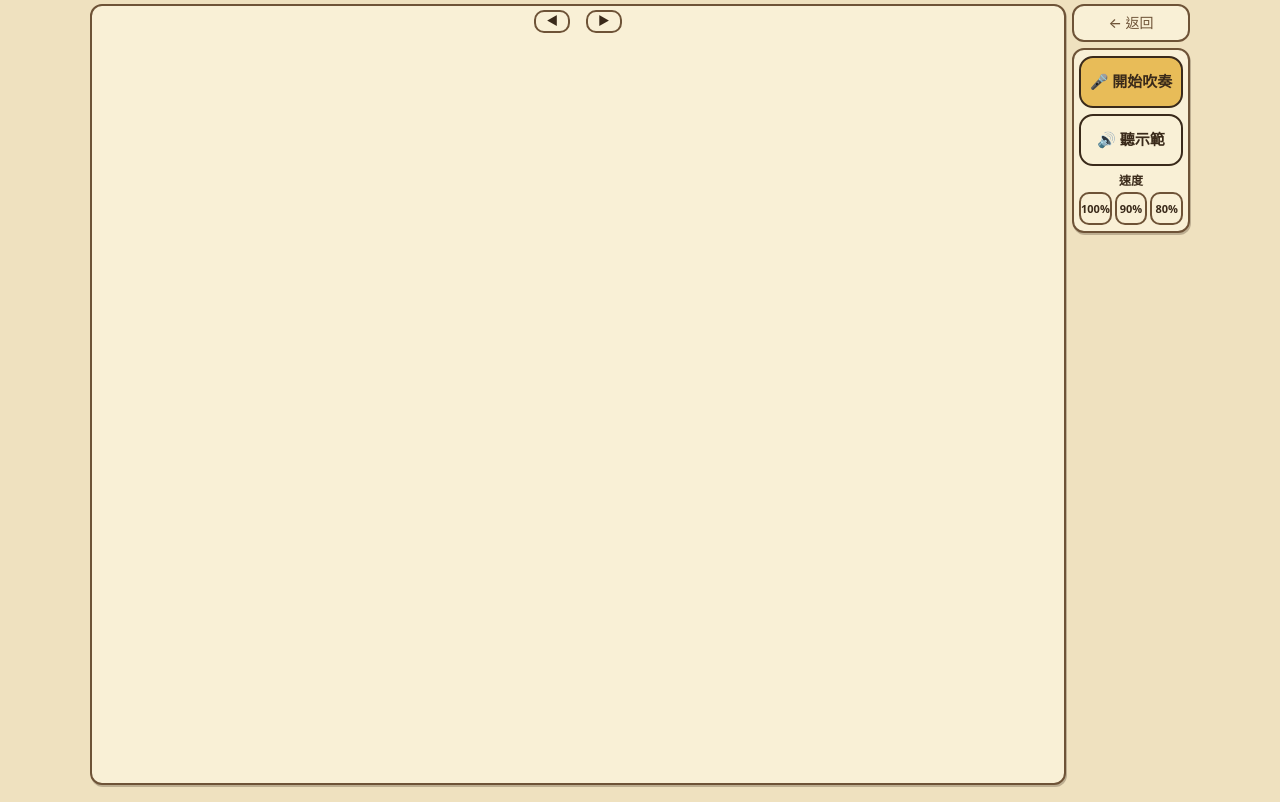
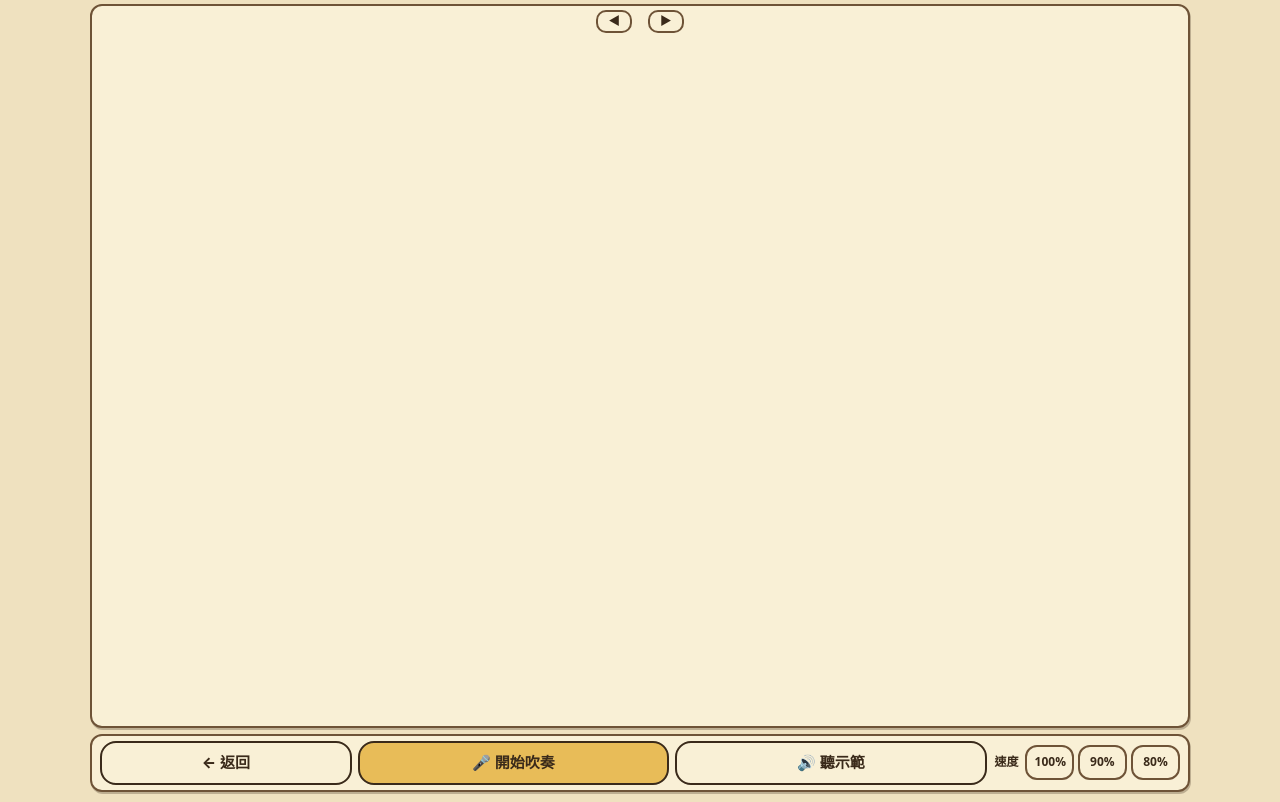
Before and after one commit to ocarina-practice-org/ocarina-practice, a plain HTML site: page song.html in a window 1280 px wide. Drawn offline with Linux system fonts and the light colour scheme.

Commit message:
Back/start/demo in one row with unified style; Gloria sections m1-15, 16-35, 36-55, 56-72 (max 20 bars)
Co-Authored-By: Claude Sonnet 5.5 <noreply@anthropic.com>

```diff
--- a/gloria-songs.js
+++ b/gloria-songs.js
@@ -90,8 +90,8 @@ const M=[
 /*72*/"6:1 0:3"
 ];
 const up=M.map(m=>Array.isArray(m)?m[0]:m), down=M.map(m=>Array.isArray(m)?m[1]:m);
-/* 預設選曲範圍：每 8 小節一個樂句（練習追蹤用），另加全曲 */
-const PRE=[['m1–8（主題）',1,8],['m9–16（跑句）',9,16],['m17–24',17,24],['m25–32',25,32],['m33–40',33,40],['m41–48（長音）',41,48],['m49–56',49,56],['m57–64',57,64],['m65–72（結尾）',65,72],['m1–72（全曲）',1,72]];
+/* 預設選曲範圍：四大段（練習追蹤用） */
+const PRE=[['第1段　m1–15',1,15],['第2段　m16–35',16,35],['第3段　m36–55',36,55],['第4段　m56–72',56,72]];
 S.gloriaup={id:'gloriaup',title:'Gloria（上聲部）',ts:[4,4],bars:up,presets:PRE};
 S.gloriadown={id:'gloriadown',title:'Gloria（下聲部）',ts:[4,4],bars:down,presets:PRE};
 })(typeof window!=='undefined'?window:globalThis);
--- a/song.html
+++ b/song.html
@@ -23,8 +23,10 @@ h2{font-size:17px;margin:0 0 8px}
 .btn:disabled{opacity:.5}
 .btnrow{display:flex;gap:8px}
 .btnrow .btn{width:auto}
-#goBtn{flex:1.5}
-#demoBtn{flex:1;font-size:17px;background:var(--vellum-2)}
+#goBtn,#demoBtn,#back{flex:1;font-size:17px;font-weight:800;color:var(--ink);padding:12px 4px;white-space:nowrap}
+#goBtn{background:var(--gold-hi)}
+#demoBtn,#back{background:var(--vellum-2)}
+#back{flex:.8}
 #demoBtn.on{background:var(--gold-hi)}
 .hint{font-size:13px;color:var(--ink-2);margin:6px 0 0}
 .task{font-size:18px;font-weight:800}
@@ -65,6 +67,11 @@ ul.errs li b{font-weight:800}
 .pager button:disabled{opacity:.35}
 body.focus .pager button{visibility:hidden}
 body.focus #pageTitle,body.focus #taskCard,body.focus #protoNote,body.focus #mockNote,body.focus #inapp,body.focus #ctlCard .row,body.focus #ctlCard .hint,body.focus #goBtn{display:none}
+.seg{display:flex;flex:1;gap:6px}
+.seg button{flex:1;font:inherit;font-size:15px;font-weight:800;padding:8px 0;border:2px solid var(--ink-2);border-radius:12px;background:var(--vellum-2);color:var(--ink);cursor:pointer}
+.seg button.on{background:var(--gold-hi);border-color:var(--ink)}
+.seg button:disabled{opacity:.5}
+#bpm{display:none}
 @media (orientation:portrait){
   /* 直向：一句 2 小節，標題、說明收掉，樂譜＋開始吹奏＋聽示範＋速度擠在同一屏 */
   body{padding:6px 10px calc(8px + env(safe-area-inset-bottom))}
@@ -75,31 +82,27 @@ body.focus #pageTitle,body.focus #taskCard,body.focus #protoNote,body.focus #moc
   #taskCard .task{font-size:15px}
   #scoreTitle{font-size:14px;margin:0 0 2px}
   .pager{margin:0 0 2px}
-  #ctlCard .btn{padding:10px;font-size:18px}
+  #ctlCard .btnrow{gap:6px}
   #ctlCard .row{margin-top:8px}
 }
 @media (orientation:landscape) and (min-width:560px){
-  /* 橫向：左邊大樂譜；右邊一欄集中「返回、開始吹奏、聽示範、速度」，整頁不捲動 */
-  body{padding:4px 8px calc(4px + env(safe-area-inset-bottom))}
-  .wrap{max-width:1100px;display:grid;grid-template-columns:minmax(0,1fr) 118px;grid-template-rows:auto 1fr;column-gap:6px;align-items:start}
+  /* 橫向：樂譜佔滿上方，下面一排「返回／開始吹奏／聽示範」＋速度，整頁不捲動 */
+  body{padding:4px 10px calc(4px + env(safe-area-inset-bottom))}
+  .wrap{max-width:1100px}
   h1,#protoNote,#mockNote,#taskCard,#scoreTitle,#inapp,#ctlCard .hint,#rowSong,#rowPreset,#rowRange,#ctlCard .row:has(#tol){display:none}
-  #scoreCard{grid-column:1;grid-row:1/3;margin:0;padding:4px 6px;border-radius:12px}
-  .back{grid-column:2;grid-row:1;text-align:center;font-size:14px;padding:6px 0;border:2px solid var(--ink-2);border-radius:12px;background:var(--vellum-2);width:100%;margin:0 0 6px}
-  #ctlCard{grid-column:2;grid-row:2;margin:0;padding:6px;border-radius:12px}
-  #resCard{grid-column:1/3;grid-row:3}
-  .card{box-shadow:1px 2px 0 var(--shadow)}
-  .pager{margin:0 0 2px;gap:8px;font-size:12px}
+  .card{margin:0 0 6px;padding:5px 8px;border-radius:12px;box-shadow:1px 2px 0 var(--shadow)}
+  #scoreCard{padding:4px 8px}
+  .pager{margin:0 0 1px;gap:8px;font-size:12px}
   .pager button{font-size:12px;padding:0 10px}
-  svg.score{max-height:calc(100vh - 56px)}
-  #ctlCard .btnrow{flex-direction:column;gap:6px}
-  #ctlCard .btn{font-size:15px;padding:8px 4px;min-height:46px}
-  #ctlCard .row .seg button{font-size:11px;padding:6px 0;min-width:0;border-radius:10px}
-  #ctlCard .row .seg{gap:3px;width:100%}
-  #ctlCard{padding:6px 5px}
+  svg.score{max-height:calc(100vh - 112px)}
+  #ctlCard{display:flex;gap:8px;align-items:center}
+  #ctlCard .btnrow{flex:1;gap:6px}
+  #ctlCard .btn{font-size:15px;padding:8px 4px;min-height:44px}
+  #ctlCard .row{margin:0;flex:0 0 auto;gap:6px}
+  #ctlCard .row label{font-size:12px}
+  #ctlCard .row .seg{gap:4px;flex:none}
+  #ctlCard .row .seg button{font-size:12px;padding:6px 8px;min-width:48px}
   #stopBtn{margin-top:0!important;font-size:14px}
-  #ctlCard .row{margin-top:6px;flex-direction:column;align-items:stretch;gap:2px}
-  #ctlCard .row label{font-size:12px;text-align:center}
-  #ctlCard select{font-size:14px;padding:3px 4px}
   body.focus .pager{display:none}
   #liveBox{display:grid;grid-template-columns:80px 1fr;column-gap:8px;align-items:center}
   #liveBox .count{grid-column:1;grid-row:1/3;font-size:38px;min-height:0}
@@ -108,22 +111,15 @@ body.focus #pageTitle,body.focus #taskCard,body.focus #protoNote,body.focus #moc
   #liveBox .gtext{grid-column:2;grid-row:2;min-height:20px;font-size:15px}
   #liveBox .vol{grid-column:2;grid-row:3;margin-top:2px}
 }
-.seg{display:flex;flex:1;gap:6px}
-.seg button{flex:1;font:inherit;font-size:15px;font-weight:800;padding:8px 0;border:2px solid var(--ink-2);border-radius:12px;background:var(--vellum-2);color:var(--ink);cursor:pointer}
-.seg button.on{background:var(--gold-hi);border-color:var(--ink)}
-.seg button:disabled{opacity:.5}
-#bpm{display:none}
-#ctlCard .btnrow .btn{flex:1;min-height:52px;border-radius:14px}
 [hidden]{display:none!important}
 </style>
 <script src="save-core.js"></script>
 <script src="sfx.js"></script>
 <script src="song-shim.js"></script>
-<script>if(window.Sfx){Sfx.auto('.back','nav');Sfx.auto('.btn:not(#goBtn):not(#stopBtn):not(#demoBtn)','tap');}</script>
+<script>if(window.Sfx){Sfx.auto('.btn:not(#goBtn):not(#stopBtn):not(#demoBtn)','tap');}</script>
 </head>
 <body>
 <div class="wrap">
-  <button class="back" id="back">← 返回</button>
   <h1 id="pageTitle">分段練習（原型）</h1>
 
   <div class="card warn" id="inapp" hidden>⚠️ 看起來在 LINE／臉書／IG 的內建瀏覽器，常常擋麥克風。請點右上角「⋯」→ 用 Safari／Chrome 開啟。</div>
@@ -156,7 +152,7 @@ body.focus #pageTitle,body.focus #taskCard,body.focus #protoNote,body.focus #moc
   </section>
 
   <section class="card" id="ctlCard">
-    <div class="btnrow"><button class="btn" id="goBtn" data-nosfx>🎤 開始吹奏</button><button class="btn alt" id="demoBtn" data-nosfx>🔊 聽示範</button></div>
+    <div class="btnrow"><button class="btn alt back" id="back" data-nosfx>← 返回</button><button class="btn" id="goBtn" data-nosfx>🎤 開始吹奏</button><button class="btn alt" id="demoBtn" data-nosfx>🔊 聽示範</button></div>
     <button class="btn alt" id="stopBtn" data-nosfx hidden style="margin-top:8px">⏹ 中途停止（這次不算）</button>
     <div class="row" id="rowSong"><label for="song">曲子</label><select id="song"></select></div>
     <div class="row" id="rowPreset"><label for="preset">範圍</label><select id="preset"></select></div>
@@ -170,7 +166,7 @@ body.focus #pageTitle,body.focus #taskCard,body.focus #protoNote,body.focus #moc
       <div class="seg" id="bpmSeg" role="group" aria-label="速度"><button type="button" data-v="100">100%</button><button type="button" data-v="90">90%</button><button type="button" data-v="80">80%</button></div></div>
     <div class="row"><label for="tol">音準容許</label>
       <select id="tol"><option value="10">±10 音分</option><option value="15">±15 音分</option><option value="25" selected>±25 音分（鬆）</option><option value="40">±40 音分（很鬆）</option></select></div>
-    <p class="hint">「聽示範」會用目前選的小節與速度，先 4 拍預備拍再播一遍（合成音，不是真陶笛），樂譜游標會跟著走；示範時麥克風是關的。<br>按「開始吹奏」後先聽 4 拍預備拍，接著照譜吹；休止符就停下來。音準、節拍都對，才算一次「正確」。相同的音連著吹時，請用舌頭輕輕「tu」斷開。建議戴耳機，節拍聲才不會被麥克風收進去。一次最多練 16 小節。</p>
+    <p class="hint">「聽示範」會用目前選的小節與速度，先 4 拍預備拍再播一遍（合成音，不是真陶笛），樂譜游標會跟著走；示範時麥克風是關的。<br>按「開始吹奏」後先聽 4 拍預備拍，接著照譜吹；休止符就停下來。音準、節拍都對，才算一次「正確」。相同的音連著吹時，請用舌頭輕輕「tu」斷開。建議戴耳機，節拍聲才不會被麥克風收進去。一次最多練 20 小節。</p>
     <div class="err" id="errMsg" hidden></div>
   </section>
 
@@ -187,14 +183,14 @@ body.focus #pageTitle,body.focus #taskCard,body.focus #protoNote,body.focus #moc
   </section>
 </div>
 <script src="songs.js?v=9"></script>
-<script src="gloria-songs.js?v=1"></script>
+<script src="gloria-songs.js?v=2"></script>
 <script>
 (function(){
 'use strict';
 const $=id=>document.getElementById(id);
 const {SONGS,build}=window.OLM_SONGS;
 const SVGNS='http://www.w3.org/2000/svg';
-const COUNT_IN=4,MAX_BARS=16,STORE='olm_song_proto_v1';
+const COUNT_IN=4,MAX_BARS=20,STORE='olm_song_proto_v1';
 /* 任務模式：網址 ?task=任務id（由遊戲練習分頁的「本週任務」清單點進來）。曲子與小節範圍由任務指定、不可改；
    次數、星星糖、水晶碎片都走共用的 wk-core.js（olm_wk_v2）。沒有 ?task= 時是舊的原型模式（只存 olm_song_proto_v1，不計星星糖，供開發測試）。 */
 const Core=window.OLM_WK;
```
Also changed, not shown: admin.html (+1 -1 lines).
